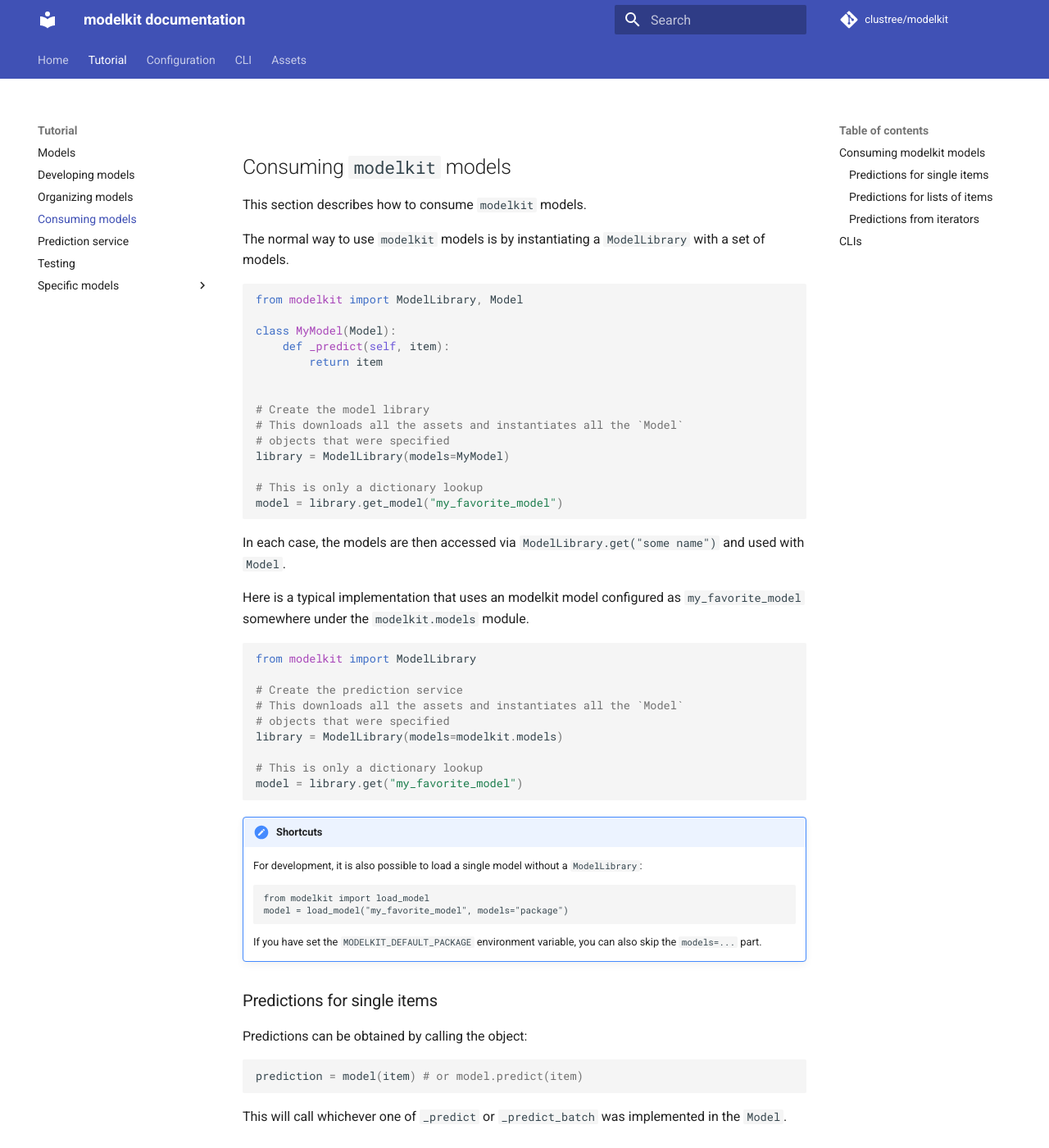
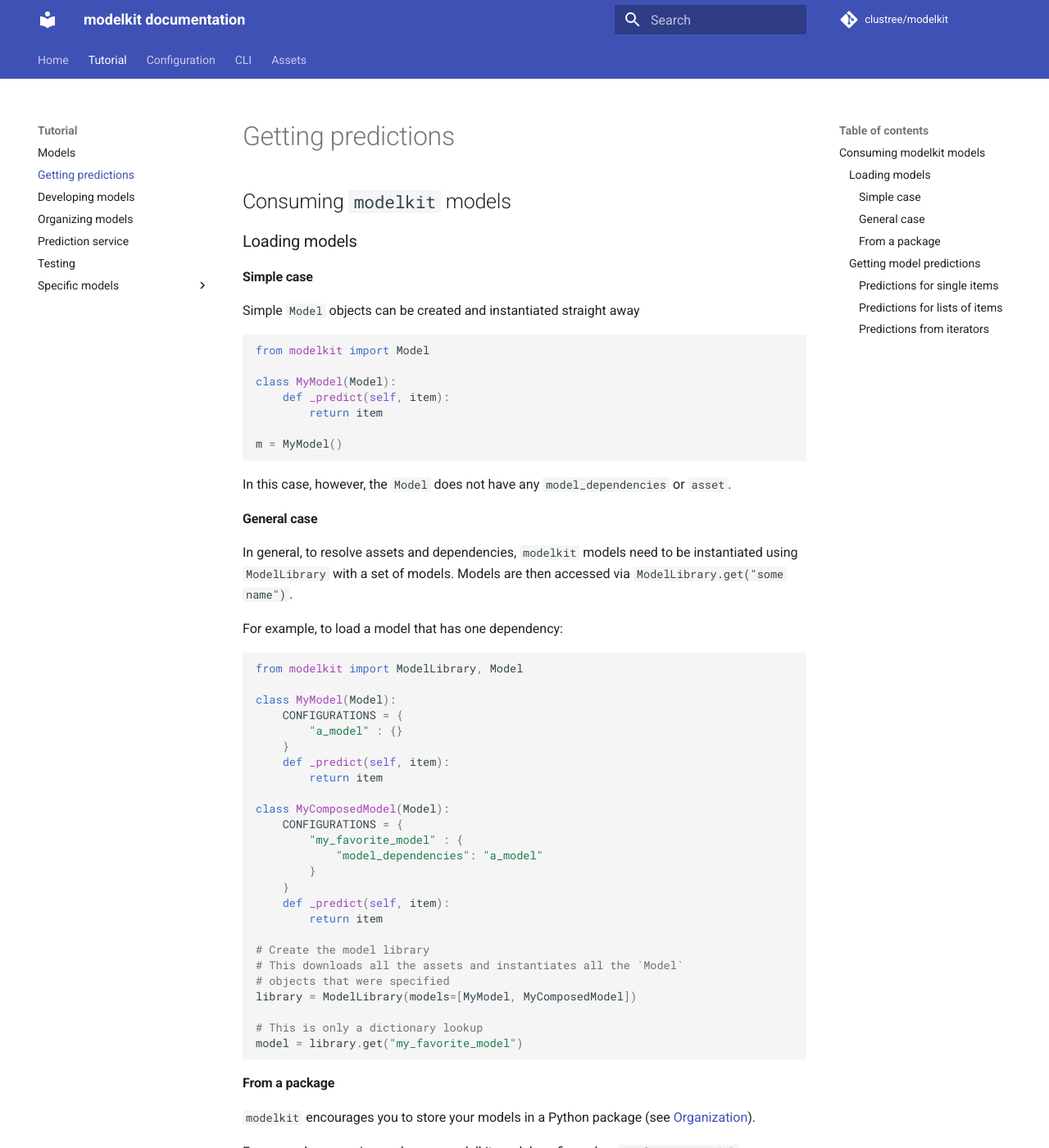
Before and after one commit to Cornerstone-OnDemand/modelkit, an MkDocs documentation site: the page built from docs/library/using_models.md, in a window 1280 px wide and 1400 px high. Shown: the whole window at 82% size. Built offline with MkDocs 1.6.1 and Material for MkDocs 9.7.7, drawn with Linux system fonts in a browser that asks for light colours; comment, search, counter and statistics services are not loaded; some of the changed text lies outside the part shown.

Commit message:
docs: provide batching example, rewrite using_models.md

````diff
--- a/docs/library/using_models.md
+++ b/docs/library/using_models.md
@@ -1,41 +1,73 @@
 
 ## Consuming `modelkit` models
 
-This section describes how to consume `modelkit` models.
 
-The normal way to use `modelkit` models is by instantiating a `ModelLibrary` with a set of models.
+### Loading models
+
+#### Simple case
+
+Simple `Model` objects can be created and instantiated straight away
+
+```python
+from modelkit import Model
+
+class MyModel(Model):
+    def _predict(self, item):
+        return item
+
+m = MyModel()
+```
+
+In this case, however, the `Model` does not have any `model_dependencies` or `asset`.
+
+#### General case
+
+In general, to resolve assets and dependencies, `modelkit` models need to be instantiated using `ModelLibrary` with a set of models.
+Models are then accessed via `ModelLibrary.get("some name")`.
+
+For example, to load a model that has one dependency:
 
 ```python
 from modelkit import ModelLibrary, Model
 
 class MyModel(Model):
+    CONFIGURATIONS = {
+        "a_model" : {}
+    }
     def _predict(self, item):
         return item
 
+class MyComposedModel(Model):
+    CONFIGURATIONS = {
+        "my_favorite_model" : {
+            "model_dependencies": "a_model"
+        }
+    }
+    def _predict(self, item):
+        return item
 
 # Create the model library
 # This downloads all the assets and instantiates all the `Model`
 # objects that were specified
-library = ModelLibrary(models=MyModel)
+library = ModelLibrary(models=[MyModel, MyComposedModel])
 
 # This is only a dictionary lookup
-model = library.get_model("my_favorite_model")
+model = library.get("my_favorite_model")
 ```
 
-In each case, the models are then accessed via `ModelLibrary.get("some name")`
- and used with `Model`.
+#### From a package
 
-Here is a typical implementation that uses an modelkit model configured as `my_favorite_model` somewhere under the `modelkit.models` module.
+`modelkit` encourages you to store your models in a Python package (see [Organization](organizing.md)).
+
+For example, assuming we have a modelkit model configured as `my_favorite_model` somewhere under the `my_models` module.
 
 ```python
 from modelkit import ModelLibrary
+import my_models # contains subclasses of `Model`
 
-# Create the prediction service
-# This downloads all the assets and instantiates all the `Model`
-# objects that were specified
-library = ModelLibrary(models=modelkit.models)
-
-# This is only a dictionary lookup
+# Create the library
+# This downloads assets and instantiates model_dependencies
+library = ModelLibrary(models=my_models)
 model = library.get("my_favorite_model")
 ```
 
@@ -43,14 +75,16 @@
 
     For development, it is also possible to load a single model without a `ModelLibrary`:
 
-    ```
+    ```python
     from modelkit import load_model
     model = load_model("my_favorite_model", models="package")
     ```
 
     If you have set the `MODELKIT_DEFAULT_PACKAGE` environment variable, you can also skip the `models=...` part.
 
-### Predictions for single items
+### Getting model predictions
+
+#### Predictions for single items
 
 Predictions can be obtained by calling the object:
 
@@ -60,7 +94,7 @@
 
 This will call whichever one of `_predict` or `_predict_batch` was implemented in the `Model`.
 
-### Predictions for lists of items
+#### Predictions for lists of items
 
 Predictions for list of items can be obtained by using `predict_batch`:
 
@@ -71,7 +105,59 @@
 This will call whichever one of `_predict` or `_predict_batch` was implemented in the `Model`.
 But in the case in which `_predict_batch` is implemented, you may see speed ups due to vectorization.
 
-### Predictions from iterators
+??? optional-class "Example"
+    In this example, we implement a dummy `Model` that computes the position
+    of the min in a list using `np.argmin`.
+
+    In one version the code is not vectorized (it operates on a single item)
+    and in the other one it is (a whole batched is processed at once).
+
+    The vectorized version is ~50% faster
+    ```python
+    import random
+    import timeit
+
+    from modelkit.core.model import Model
+    import numpy as np
+
+    # Create some data
+    data = []
+    base_item = list(range(100))
+    for _ in range(128):
+        random.shuffle(base_item)
+        data.append(list(base_item))
+
+    # This model is not vectorized, `np.argmin`
+    # will be called individually for each batch
+    class MinModel(Model):
+        def _predict(self, item):
+            return np.argmin(item)
+
+
+    m = MinModel()
+
+    # This model is vectorized, `np.argmin`
+    # is called over a whole batch
+    class MinBatchedModel(Model):
+        def _predict_batch(self, items):
+            return np.argmin(items, axis=1)
+
+
+    m_batched = MinBatchedModel()
+
+    # They do return the same results
+    assert m.predict_batch(data) == m_batched.predict_batch(data)
+
+
+    # The batched model is ~50% slower
+    timeit.timeit(lambda: m.predict_batch(data), number=1000)
+    # The batched model is ~50% slower
+    timeit.timeit(lambda: m_batched.predict_batch(data), number=1000)
+    # Even more so with a larger batch size
+    timeit.timeit(lambda: m_batched.predict_batch(data, batch_size=128), number=1000)
+    ```
+
+#### Predictions from iterators
 
 It is also possible to iterate through predictions with an iterator, which is convenient to avoid having to load all items to memory before getting predictions.
 
@@ -85,9 +171,3 @@
 ```
 
 A typical use case is to iterate through the lines of a file, perform some processing and write it straight back to another file
-
-
-
-# CLIs
-
-Also see the CLIs documentation [here](../cli.md)
--- a/mkdocs.yml
+++ b/mkdocs.yml
@@ -6,9 +6,9 @@
   - Home: 'index.md'
   - Tutorial:
     - Models: 'library/overview.md'
+    - Getting predictions: 'library/using_models.md'
     - Developing models: 'library/developing_modelkit.md'
     - Organizing models: 'library/organizing.md'
-    - Consuming models: 'library/using_models.md'
     - Prediction service: 'library/model_library.md'
     - Testing: 'library/testing.md'
     - Specific models:
@@ -32,6 +32,7 @@
 markdown_extensions:
   - pymdownx.highlight
   - pymdownx.superfences
+  - pymdownx.details
   - meta
   - admonition
   - toc:
````
Also changed, not shown: docs/library/overview.md (+1 -1 lines).
